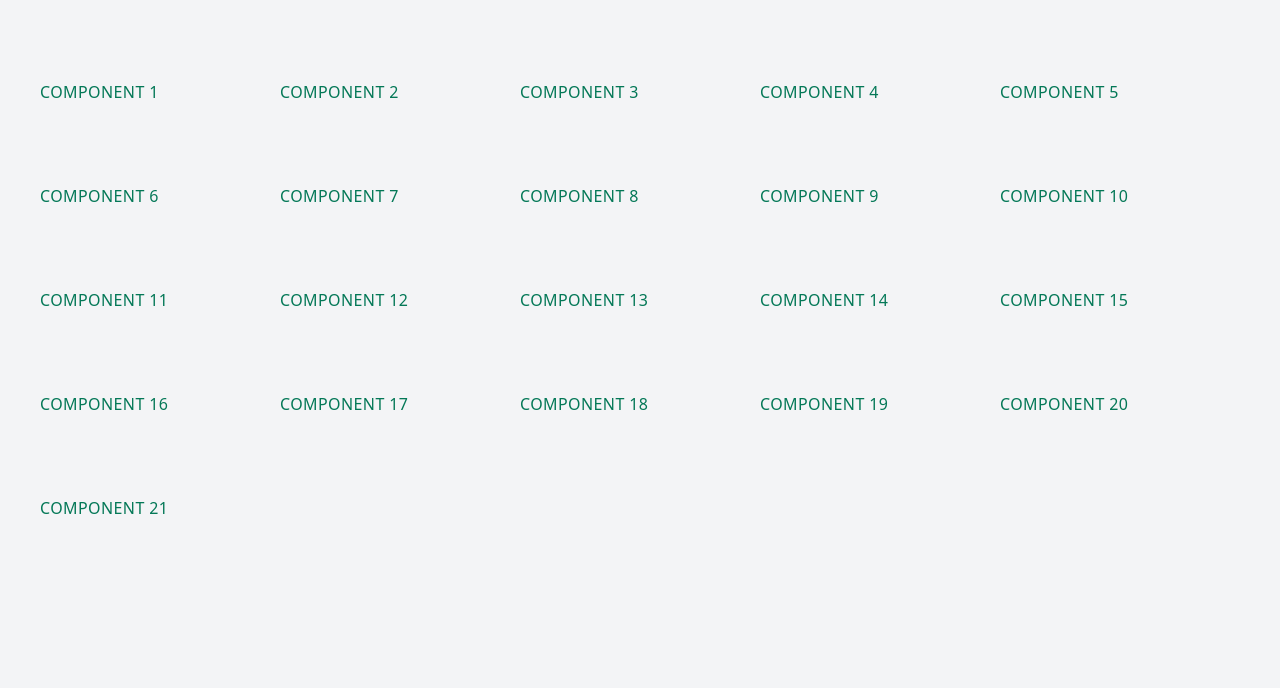
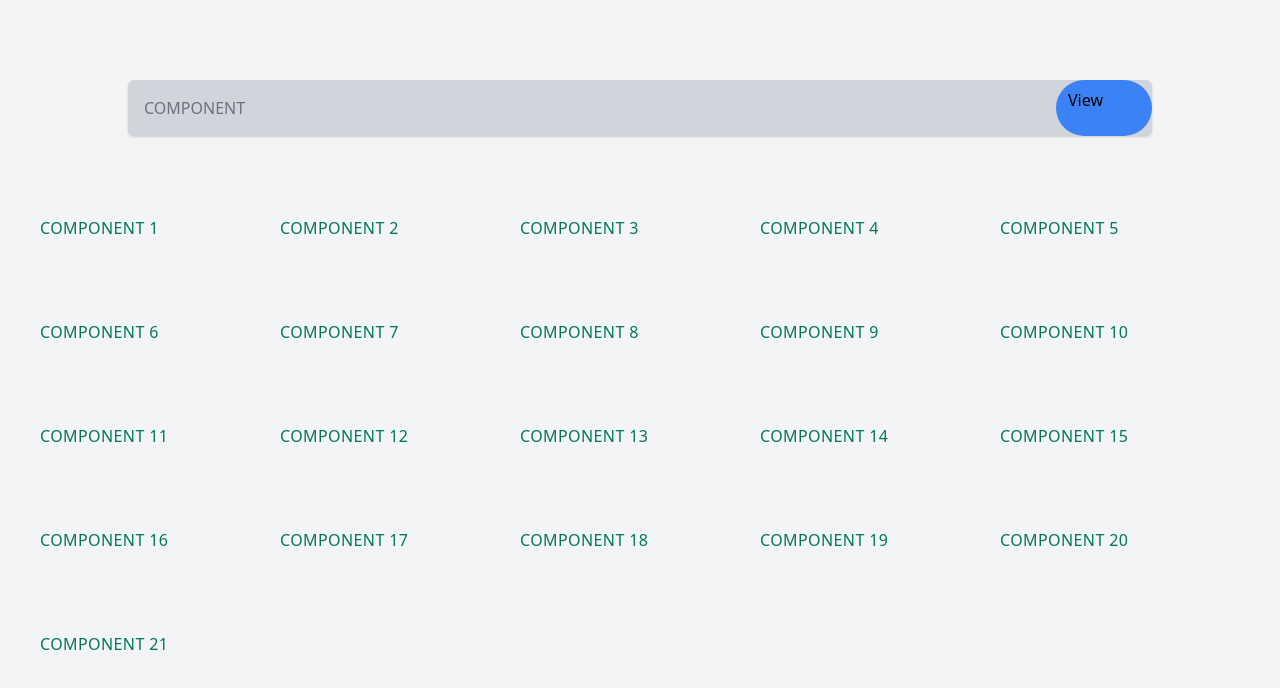
Before and after one commit to nasir-001/100-components, a Vue app: page / in a window 1280 px wide. Shown: the top 688 px of the page. Built offline with nearby package versions, Linux system fonts and the light colour scheme; the HTML template or start-up script is replaced by a standard one.

Commit message:
start add style to home list layout

```diff
--- a/src/pages/Home.vue
+++ b/src/pages/Home.vue
@@ -1,14 +1,14 @@
 <template>
-  <!-- <div class="my-20 w-4/5 mx-auto">
+  <div class="my-20 w-4/5 mx-auto">
     <div class="flex justify-between bg-gray-300 shadow rounded-md">
       <div class="text-gray-500 uppercase py-4 px-4">
         Component
       </div>
-      <div class="bg-green-500 py-2 px-3 rounded-full w-24">
+      <div class="bg-blue-500 py-2 px-3 rounded-full w-24">
         View
       </div>
     </div>
-  </div> -->
+  </div>
   <div class="flex mx-10 mt-20">
     <div class="w-1/5 uppercase tracking-wide text-green-700">
       <router-link to="/layout1" exact>Component 1</router-link>
```
